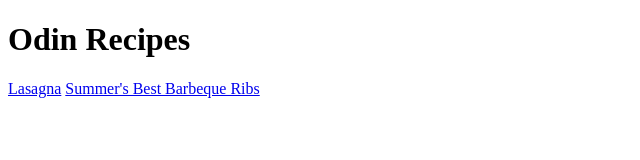
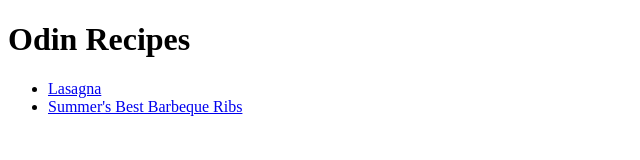
Before and after one commit to LexSnow/odin-recipes, a plain HTML site: page index.html in a window 1280 px wide. Shown: the whole page, without its empty margins (0-640 px from the left). Drawn offline with Linux system fonts and the light colour scheme.

Commit message:
Put recipes in unordered list

```diff
--- a/index.html
+++ b/index.html
@@ -9,8 +9,10 @@
 
 <body>
     <h1>Odin Recipes</h1>
-    <a href="./recipes/lasagna.html">Lasagna</a>
-    <a href="./recipes/bbq">Summer's Best Barbeque Ribs</a>
+    <ul>
+        <li><a href="./recipes/lasagna.html">Lasagna</a></li>
+        <li><a href="./recipes/bbq.html">Summer's Best Barbeque Ribs</a></li>
+    </ul>
 </body>
 
 </html>
```
